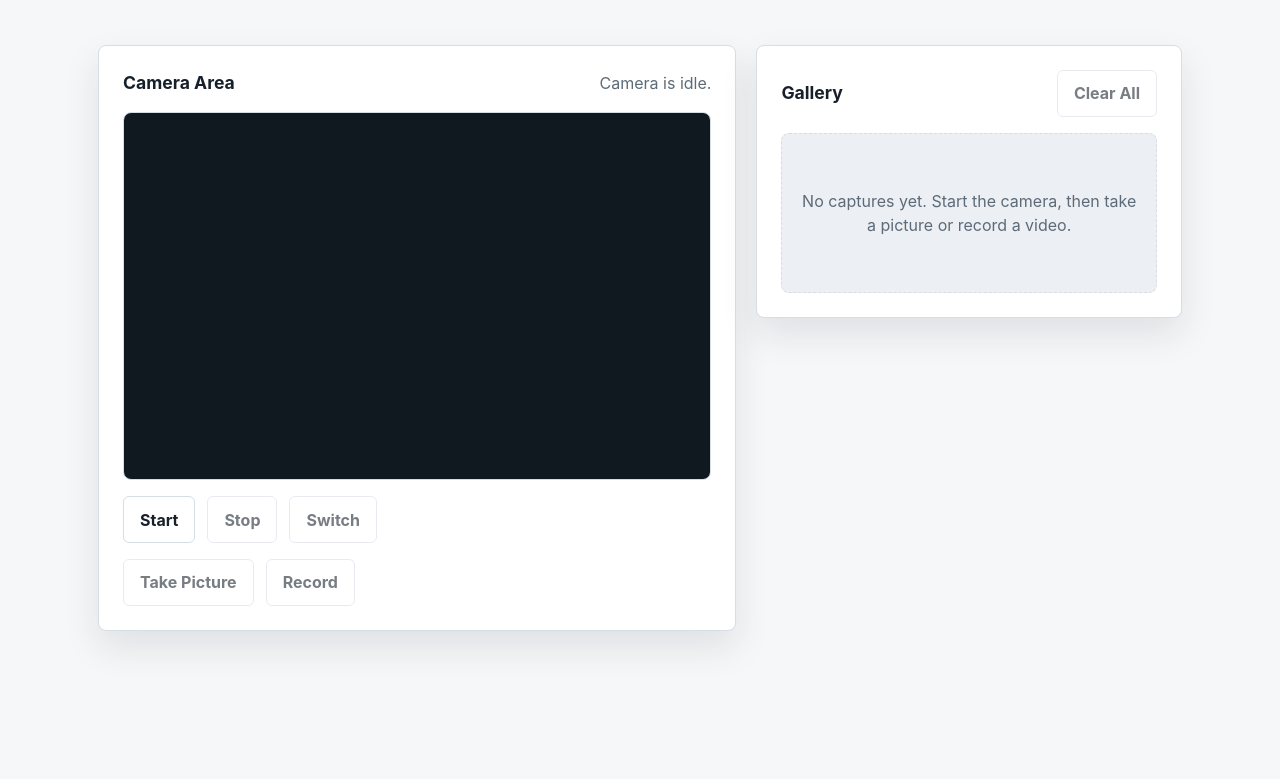
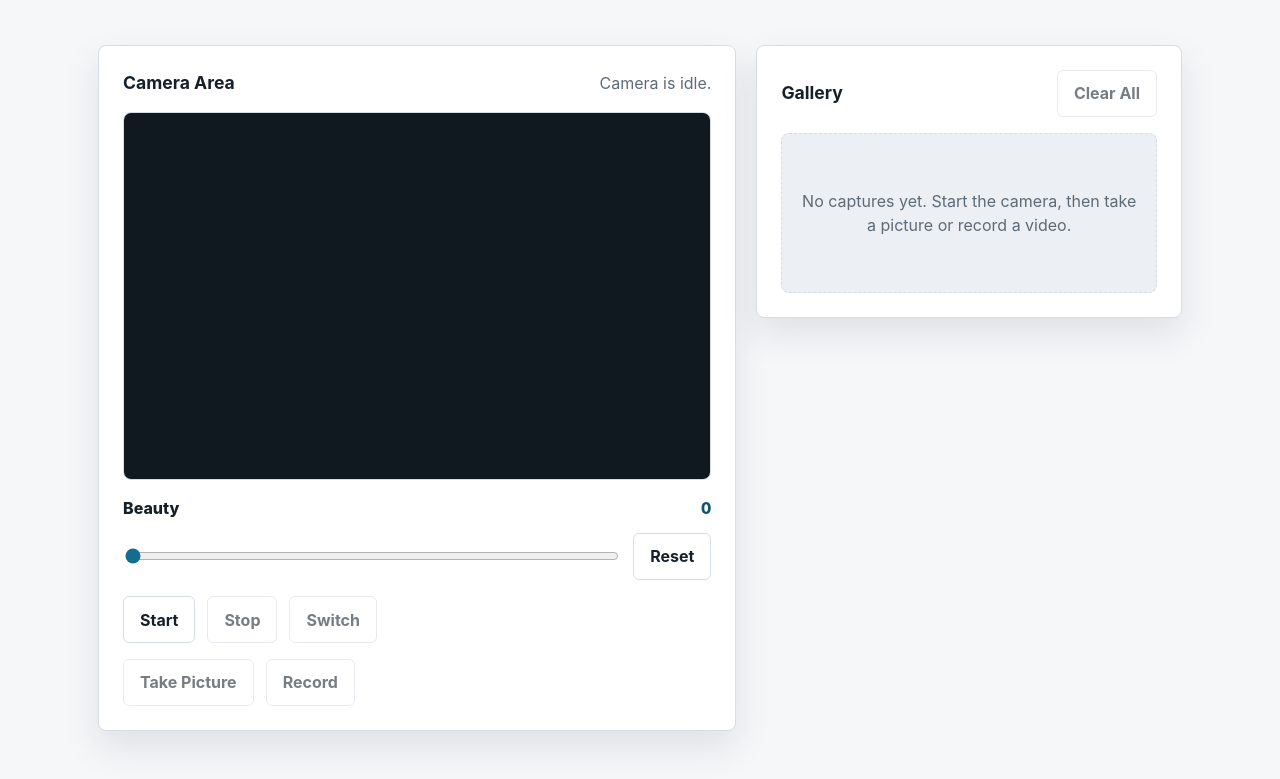
Before and after one commit to mtplayground/mct-test-u-zcll-mct-test-user, a website with bundled scripts: page index.html in a window 1280 px wide. Shown: the part 124-903 px from the top of the page. Before the commit the page ends 803 px from the top, so only its background shows below. Built offline with nearby package versions, Linux system fonts and the light colour scheme.

Commit message:
feat: Beauty slider UI + persisted last-used level

```diff
--- a/index.html
+++ b/index.html
@@ -44,6 +44,24 @@
           </div>
         </div>
 
+        <div class="beauty-control" aria-labelledby="beauty-level-label">
+          <div class="beauty-control__header">
+            <label id="beauty-level-label" for="beauty-level">Beauty</label>
+            <output id="beauty-level-value" for="beauty-level">0</output>
+          </div>
+          <div class="beauty-control__row">
+            <input
+              id="beauty-level"
+              type="range"
+              min="0"
+              max="100"
+              step="1"
+              value="0"
+            />
+            <button id="reset-beauty-level" type="button">Reset</button>
+          </div>
+        </div>
+
         <div class="control-row" aria-label="Camera controls">
           <button id="start-camera" type="button">Start</button>
           <button id="stop-camera" type="button">Stop</button>
--- a/js/app.js
+++ b/js/app.js
@@ -9,6 +9,7 @@ import { newId } from "./utils.js";
 const DEFAULT_RECORDING_SECONDS = 15;
 const DEFAULT_FACING_MODE = "environment";
 const RECORD_BUTTON_ACTIVE_CLASS = "record-button--active";
+const BEAUTY_LEVEL_STORAGE_KEY = "snapvault:v2:beauty-level";
 let isRecording = false;
 let isCameraBusy = false;
 let currentRecordingStop = null;
@@ -26,6 +27,11 @@ export function initApp(root = document) {
   const switchCameraButton = root.querySelector("#switch-camera");
   const statusEl = root.querySelector("#camera-status");
   const videoEl = root.querySelector("#camera-preview");
+  const beautyControls = {
+    output: root.querySelector("#beauty-level-value"),
+    resetButton: root.querySelector("#reset-beauty-level"),
+    slider: root.querySelector("#beauty-level"),
+  };
   const controls = {
     recordVideoButton,
     startCameraButton,
@@ -36,6 +42,7 @@ export function initApp(root = document) {
   };
 
   updateControlState(controls);
+  initBeautyControls(beautyControls);
 
   if (startCameraButton && videoEl) {
     startCameraButton.addEventListener("click", () => {
@@ -69,6 +76,41 @@ export function initApp(root = document) {
         indicatorEl: root.querySelector("#recording-indicator"),
         recordButton: recordVideoButton,
       });
+    });
+  }
+}
+
+export function initBeautyControls({ output = null, resetButton = null, slider = null } = {}) {
+  if (!slider) {
+    return;
+  }
+
+  const setBeautyLevel = (value, { persist = true } = {}) => {
+    const beautyLevel = normalizeBeautyLevel(value);
+
+    slider.value = String(beautyLevel);
+    slider.setAttribute("aria-valuetext", String(beautyLevel));
+
+    if (output) {
+      output.value = String(beautyLevel);
+      output.textContent = String(beautyLevel);
+    }
+
+    if (persist) {
+      saveBeautyLevel(beautyLevel);
+    }
+  };
+
+  setBeautyLevel(readStoredBeautyLevel(), { persist: false });
+
+  slider.addEventListener("input", () => {
+    setBeautyLevel(slider.value);
+  });
+
+  if (resetButton) {
+    resetButton.addEventListener("click", () => {
+      setBeautyLevel(0);
+      slider.focus();
     });
   }
 }
@@ -369,6 +411,32 @@ function normalizeRecordingSeconds(value) {
   return value;
 }
 
+function readStoredBeautyLevel() {
+  try {
+    return normalizeBeautyLevel(localStorage.getItem(BEAUTY_LEVEL_STORAGE_KEY));
+  } catch {
+    return 0;
+  }
+}
+
+function saveBeautyLevel(beautyLevel) {
+  try {
+    localStorage.setItem(BEAUTY_LEVEL_STORAGE_KEY, String(beautyLevel));
+  } catch {
+    showStatus("warning", "Beauty level could not be saved.", { autoDismiss: true });
+  }
+}
+
+function normalizeBeautyLevel(value) {
+  const numberValue = Number(value);
+
+  if (!Number.isFinite(numberValue)) {
+    return 0;
+  }
+
+  return Math.min(100, Math.max(0, Math.round(numberValue)));
+}
+
 function noop() {
   return undefined;
 }
--- a/styles.css
+++ b/styles.css
@@ -243,6 +243,45 @@ a:focus-visible {
   min-width: 2.9rem;
 }
 
+.beauty-control {
+  display: grid;
+  gap: var(--space-2);
+  margin-top: var(--space-3);
+}
+
+.beauty-control__header,
+.beauty-control__row {
+  align-items: center;
+  display: flex;
+  gap: var(--space-2);
+  justify-content: space-between;
+}
+
+.beauty-control__header label {
+  font-weight: 800;
+}
+
+.beauty-control__header output {
+  color: var(--accent-strong);
+  font-size: 1rem;
+  font-variant-numeric: tabular-nums;
+  font-weight: 800;
+  min-width: 3ch;
+  text-align: right;
+}
+
+.beauty-control__row input[type="range"] {
+  accent-color: var(--accent);
+  flex: 1 1 auto;
+  min-height: var(--tap-target);
+  min-width: 0;
+}
+
+.beauty-control__row button {
+  flex: 0 0 auto;
+  min-width: var(--tap-target);
+}
+
 .control-row {
   display: flex;
   flex-wrap: wrap;
```
Also changed, not shown: tests/app-beauty-slider.test.js (added, +108 -0 lines).
